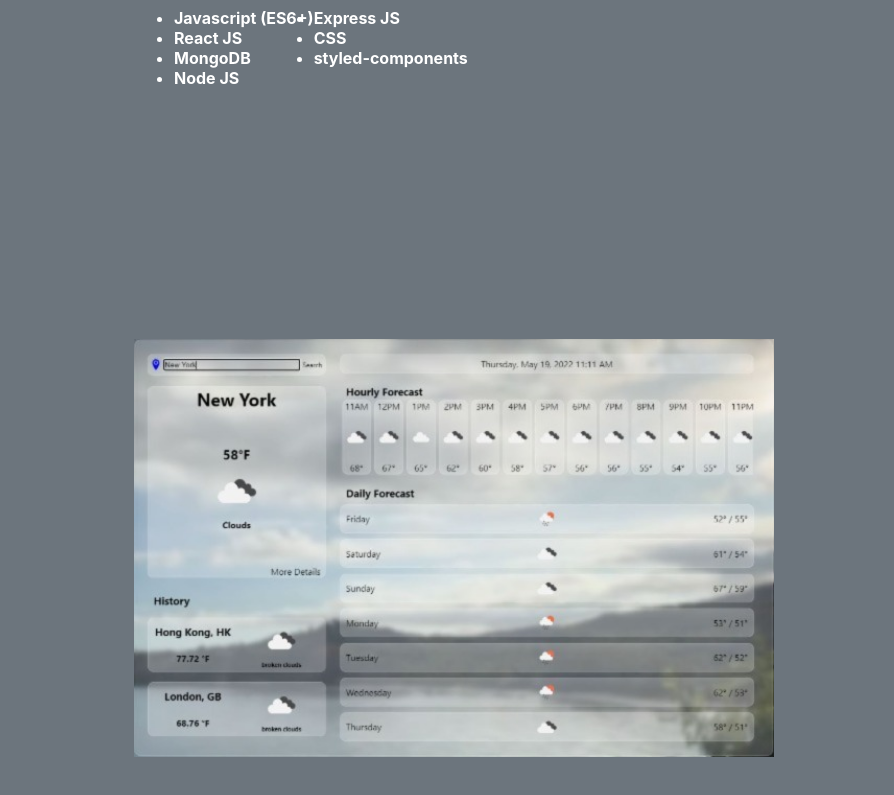
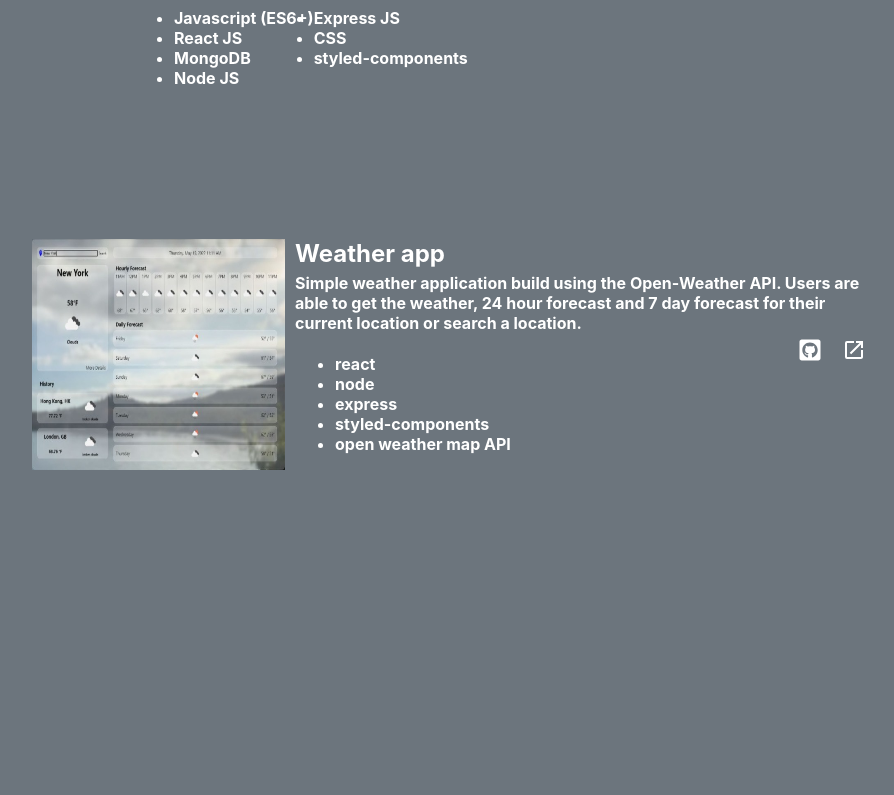
Before and after one commit to Frank-5850/portfolio, a React (Create React App) app: page / in a window 1280 px wide. Shown: the part 1461-2256 px from the top of the page, without its empty margins (186-1080 px from the left). Built offline with nearby package versions, Linux system fonts and the light colour scheme.

Commit message:
add: first project

```diff
--- a/src/Work/Work.js
+++ b/src/Work/Work.js
@@ -1,12 +1,57 @@
 import React from "react";
-import { WorkContainer, WorkWrapper } from "./work.styles";
+import {
+  GitHubIcon,
+  Language,
+  LanguageAndLinks,
+  LanguageList,
+  WebsiteIcon,
+  WorkCard,
+  WorkContainer,
+  WorkDetails,
+  WorkImg,
+  WorkInfo,
+  WorkLink,
+  WorkLinkContainer,
+  WorkTitle,
+  WorkWrapper,
+} from "./work.styles";
 import weatherApp from "../assets/Weather.jpg";
 
 const Work = () => {
   return (
     <WorkWrapper>
       <WorkContainer>
-        <img src={weatherApp} alt="" />
+        <WorkCard>
+          <WorkImg src={weatherApp} alt="Weather app photo" />
+          <WorkInfo>
+            <WorkTitle>Weather app</WorkTitle>
+            <WorkDetails>
+              Simple weather application build using the Open-Weather API. Users
+              are able to get the weather, 24 hour forecast and 7 day forecast
+              for their current location or search a location.
+            </WorkDetails>
+            <LanguageAndLinks>
+              <LanguageList>
+                <Language>react</Language>
+                <Language>node</Language>
+                <Language>express</Language>
+                <Language>styled-components</Language>
+                <Language>open weather map API</Language>
+              </LanguageList>
+              <WorkLinkContainer>
+                <WorkLink>
+                  <GitHubIcon />
+                </WorkLink>
+                <WorkLink>
+                  <WebsiteIcon />
+                </WorkLink>
+              </WorkLinkContainer>
+            </LanguageAndLinks>
+          </WorkInfo>
+        </WorkCard>
+        {/* <WorkCard />
+        <WorkCard />
+        <WorkCard /> */}
       </WorkContainer>
     </WorkWrapper>
   );
--- a/src/Work/work.styles.js
+++ b/src/Work/work.styles.js
@@ -1,4 +1,6 @@
 import styled from "styled-components";
+import { FaGithubSquare } from "react-icons/fa";
+import { MdOpenInNew } from "react-icons/md";
 
 export const WorkWrapper = styled.div`
   display: flex;
@@ -14,9 +16,10 @@ export const WorkWrapper = styled.div`
 
 export const WorkContainer = styled.div`
   display: flex;
-  flex-direction: column;
-  height: 50vh;
-  width: 50vw;
+  flex-flow: column wrap;
+  height: 75vh;
+  width: 66vw;
+  // border: 1px solid red;
   @media (min-width: 426px) and (max-width: 1024px) {
     width: 90vw;
   }
@@ -24,3 +27,81 @@ export const WorkContainer = styled.div`
     width: 100vw;
   }
 `;
+
+export const WorkCard = styled.div`
+  display: flex;
+  flex-flow: row;
+  // height: 25%;
+  width: 100%;
+  // border: 1px solid blue;
+`;
+
+export const WorkImg = styled.img`
+  width: 30%;
+`;
+
+export const WorkInfo = styled.div`
+  padding-left: 10px;
+  width: 70%;
+`;
+
+export const WorkTitle = styled.h2`
+  margin: 0;
+  padding: 0;
+  margin: 0 0 5px 0;
+`;
+
+export const WorkDetails = styled.p`
+  margin: 0;
+  padding: 0;
+  margin: 0 0 5px 0;
+`;
+
+export const LanguageAndLinks = styled.div`
+  display: flex;
+  justify-content: space-between;
+  flex-flow: row wrap;
+  height: 50%;
+`;
+
+export const LanguageList = styled.ul`
+  display: flex;
+  flex-flow: column;
+`;
+
+export const Language = styled.li``;
+
+export const WorkLinkContainer = styled.div`
+  display: flex;
+  // flex-direction: row;
+  // justify-content: flex-end;
+  @media (min-width: 100px) and (max-width: 425px) {
+    background-color: #6c757d;
+  }
+`;
+
+export const WorkLink = styled.a`
+  text-decoration: none;
+  margin: 0 5px;
+  @media (min-width: 100px) and (max-width: 425px) {
+    background-color: #6c757d;
+  }
+`;
+
+export const GitHubIcon = styled(FaGithubSquare)`
+  color: white;
+  font-size: 1.5em;
+  margin: 0 5px;
+  @media (min-width: 100px) and (max-width: 425px) {
+    background-color: #6c757d;
+  }
+`;
+
+export const WebsiteIcon = styled(MdOpenInNew)`
+  color: white;
+  font-size: 1.5em;
+  margin: 0 5px;
+  @media (min-width: 100px) and (max-width: 425px) {
+    background-color: #6c757d;
+  }
+`;
```
